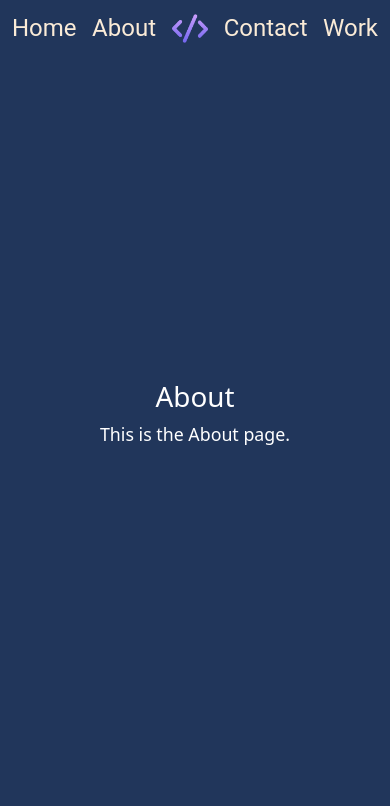
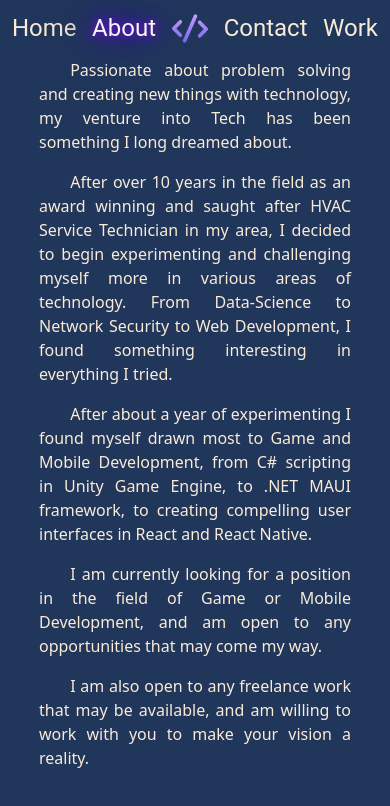
Before and after one commit to coding812/newSite2023, a React (Create React App) app: page /about in a window 390 px wide. Shown: the top 806 px of the page. Built offline with nearby package versions, Linux system fonts and the light colour scheme.

Commit message:
added styling to navbar, improved responsiveness overall, added info in about page

```diff
--- a/package.json
+++ b/package.json
@@ -38,5 +38,8 @@
       "last 1 firefox version",
       "last 1 safari version"
     ]
+  },
+  "devDependencies": {
+    "gh-pages": "^6.1.0"
   }
 }
--- a/src/Shared/NavBar.css
+++ b/src/Shared/NavBar.css
@@ -1,12 +1,11 @@
 .navbar
 {
-    background-color: #21365b;
+    background-color: transparent;
     position: fixed;
     top: 2px;
     left: 0;
     right: 0;
     z-index: 9999;
-    color: white;
 }
 .codeSymbol
 {
@@ -20,3 +19,8 @@
     font-family: 'Roboto', sans-serif;
     font-size: 1.5rem;
 }
+.link.active {
+    /* text-decoration: underline; */
+    color: whitesmoke;
+    text-shadow: 0 0 10px #7e0af3, 0 0 40px #7e0af3, 0 0 30px #7e0af3, 0 0 40px #21365b, 0 0 70px #21365b, 0 0 80px #21365b, 0 0 100px #21365b, 0 0 150px #21365b;
+}
--- a/src/Shared/NavBar.js
+++ b/src/Shared/NavBar.js
@@ -1,9 +1,7 @@
 import '../Shared/NavBar.css';
 import Container from 'react-bootstrap/Container';
 import Navbar from 'react-bootstrap/Navbar';
-// import Nav from 'react-bootstrap/Nav';
 import { NavLink } from 'react-router-dom';
-
 import CodeSymbol from '../Shared/Media/code.png';
 
 function NavBar()
@@ -12,15 +10,11 @@ function NavBar()
     <Container className='navbar'>
       <Navbar expand="lg">
         <Container>
-          {/* <NavLink to="/home" className="nav-link">Home</NavLink>
-          <NavLink to="/about" className="nav-link">About</NavLink> */}
-          <NavLink to="/" className="Active link">Home</NavLink>
-          <NavLink to="/about" className="active link">About</NavLink>
+          <NavLink to="/" className="link">Home</NavLink>
+          <NavLink to="/about" className="link">About</NavLink>
           <img src={CodeSymbol} className='codeSymbol' alt='Self closing HTML Tag' />
-          {/* <NavLink to="/portfolio" className="nav-link">Portfolio</NavLink>
-          <NavLink to="/contact" className="nav-link">Contact</NavLink> */}
-          <NavLink to="/contact" className="active link">Contact</NavLink>
-          <NavLink to="/portfolio" className="active link">Work</NavLink>
+          <NavLink to="/contact" className="link">Contact</NavLink>
+          <NavLink to="/portfolio" className="link">Work</NavLink>
         </Container>
       </Navbar>
     </Container>
--- /dev/null
+++ b/src/Views/About.css
@@ -0,0 +1,17 @@
+.about
+{
+    width: 100%;
+    height: 100%;
+    display: flex;
+    flex-direction: column;
+    align-items: center;
+    justify-content: center;
+    color:antiquewhite
+}
+.text
+{
+    width: 80%;
+    text-indent: 10%;
+    text-align: justify;
+    font-size: .9em;
+}
--- a/src/Views/About.js
+++ b/src/Views/About.js
@@ -1,12 +1,22 @@
 
 import React from 'react';
+import './About.css';
 
 const About = () =>
 {
   return (
-    <div>
-      <h1>About</h1>
-      <p>This is the About page.</p>
+    <div className='about'>
+      {/* <h1>About</h1> */}
+      <p className='text'>Passionate about problem solving and creating new things with technology, my venture into Tech has been something I long dreamed about.
+      </p>
+      <p className='text'>After over 10 years in the field as an award winning and saught after HVAC Service Technician in my area, I decided to begin experimenting and challenging myself more in various areas of technology. From Data-Science to Network Security to Web Development, I found something interesting in everything I tried.
+      </p>
+      <p className='text'>After about a year of experimenting I found myself drawn most to Game and Mobile Development, from C# scripting in Unity Game Engine, to .NET MAUI framework, to creating compelling user interfaces in React and React Native.
+      </p>
+      <p className='text'>I am currently looking for a position in the field of Game or Mobile Development, and am open to any opportunities that may come my way.
+      </p>
+      <p className='text'>I am also open to any freelance work that may be available, and am willing to work with you to make your vision a reality.
+      </p>
     </div>
   );
 };
```
Also changed, not shown: 1 other file (tests, documents, lock files or other folders).
